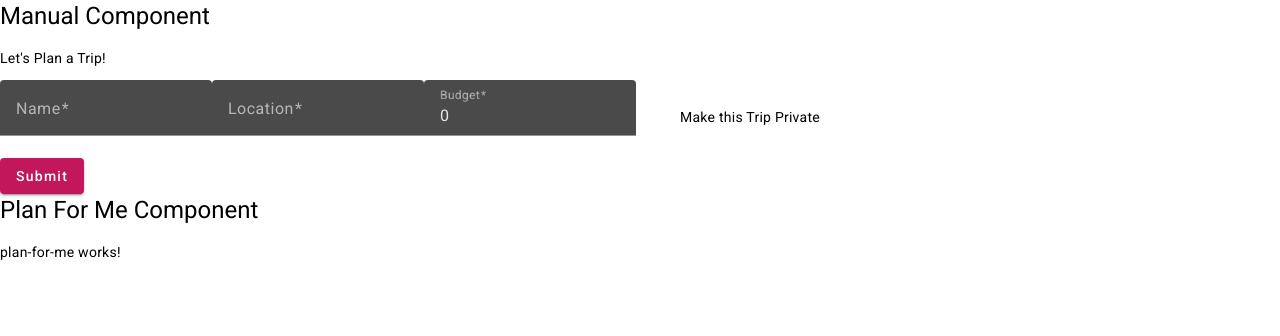
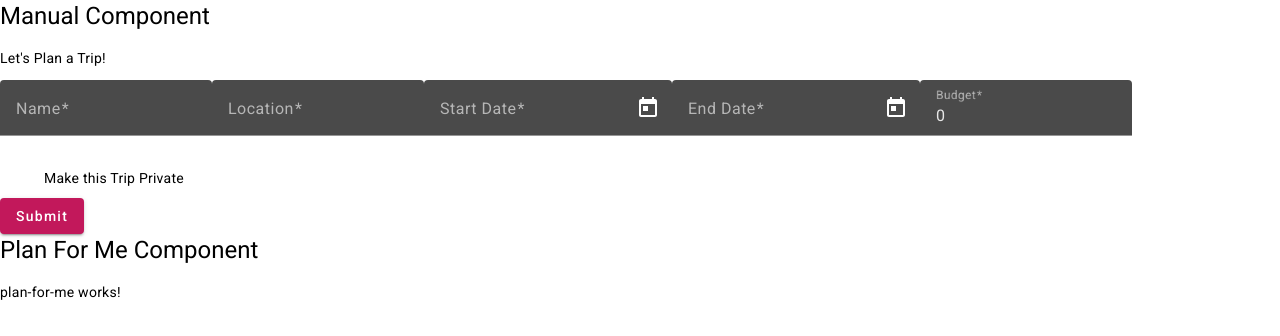
Before and after one commit to zmb6893/Voyage, an Angular app in the folder voyage/: page / in a window 1280 px wide. Shown: the top 336 px of the page. Built offline with nearby package versions, Linux system fonts and the light colour scheme.

Commit message:
Added start and end dates for trips

```diff
--- a/voyage/src/app/app-routing.module.ts
+++ b/voyage/src/app/app-routing.module.ts
@@ -1,7 +1,7 @@
 import { NgModule } from '@angular/core';
 import { RouterModule, Routes } from '@angular/router';
 import { ActivityFormComponent } from './activity-form/activity-form.component';
-import { ManualComponent } from './manual/manual.component';
+// import { ManualComponent } from './manual/manual.component';
 
 const routes: Routes = [
   { path: 'activity-form', component: ActivityFormComponent }
--- a/voyage/src/app/app.module.ts
+++ b/voyage/src/app/app.module.ts
@@ -15,6 +15,8 @@ import { MatButtonModule } from '@angular/material/button';
 import { BrowserAnimationsModule } from '@angular/platform-browser/animations';
 import { MatCheckboxModule } from '@angular/material/checkbox';
 import { FormsModule } from '@angular/forms';
+import { MatDatepickerModule } from '@angular/material/datepicker';
+import { MatNativeDateModule } from '@angular/material/core';
 
 @NgModule({
   declarations: [
@@ -34,7 +36,9 @@ import { FormsModule } from '@angular/forms';
     MatButtonModule,
     BrowserAnimationsModule,
     MatCheckboxModule,
-    FormsModule
+    FormsModule,
+    MatDatepickerModule,
+    MatNativeDateModule
   ],
   providers: [],
   bootstrap: [AppComponent]
--- a/voyage/src/app/manual/manual.component.html
+++ b/voyage/src/app/manual/manual.component.html
@@ -11,6 +11,20 @@
     </mat-form-field>
 
     <mat-form-field>
+        <mat-label>Start Date</mat-label>
+        <input matInput [matDatepicker]="startDatePicker" formControlName="startDate" placeholder="Choose a Start Date" (dateChange)="onStartDateChange($event)">
+        <mat-datepicker-toggle matSuffix [for]="startDatePicker"></mat-datepicker-toggle>
+        <mat-datepicker #startDatePicker></mat-datepicker>
+    </mat-form-field>
+
+    <mat-form-field>
+        <mat-label>End Date</mat-label>
+        <input matInput [matDatepicker]="endDatePicker" formControlName="endDate" placeholder="Choose an End Date" (dateChange)="onEndDateChange($event)">
+        <mat-datepicker-toggle matSuffix [for]="endDatePicker"></mat-datepicker-toggle>
+        <mat-datepicker #endDatePicker></mat-datepicker>
+    </mat-form-field>
+
+    <mat-form-field>
         <mat-label>Budget</mat-label>
         <input matInput formControlName="budget" placeholder="Budget" type="number" required>
     </mat-form-field>
@@ -19,7 +33,6 @@
         <mat-label class="black-label">Make this Trip Private</mat-label>
     </mat-checkbox>
 
-
     <br>
     <button mat-raised-button color="primary" type="submit">Submit</button>
 </form>
--- a/voyage/src/app/manual/manual.component.ts
+++ b/voyage/src/app/manual/manual.component.ts
@@ -1,7 +1,8 @@
 import { Component, OnInit } from '@angular/core';
-import { FormBuilder, FormGroup, Validators, FormsModule } from '@angular/forms';
+import { FormBuilder, FormGroup, Validators } from '@angular/forms';
 import { Trip } from '../../models/trip.model';
 import { Router } from '@angular/router';
+import { MatDatepickerInputEvent } from '@angular/material/datepicker';
 
 @Component({
   selector: 'app-manual',
@@ -17,7 +18,9 @@ export class ManualComponent implements OnInit{
   ngOnInit(): void {
     this.tripForm = this.formBuilder.group({
       name: ['', Validators.required],
-      location: ['', Validators.required],
+      location: [null, Validators.required],
+      startDate: [null, Validators.required],
+      endDate: [null, Validators.required],
       budget: [0, [Validators.required, Validators.min(0)]],
       private: [false]
     });
@@ -32,4 +35,13 @@ export class ManualComponent implements OnInit{
     this.router.navigate(['/activity-form']);
   }
 
+  onStartDateChange(event: MatDatepickerInputEvent<Date>): void {
+    this.tripForm.get('startDate')?.setValue(event.value);
+  }
+
+  onEndDateChange(event: MatDatepickerInputEvent<Date>): void {
+    this.tripForm.get('endDate')?.setValue(event.value);
+  }
+
+
 }
```
